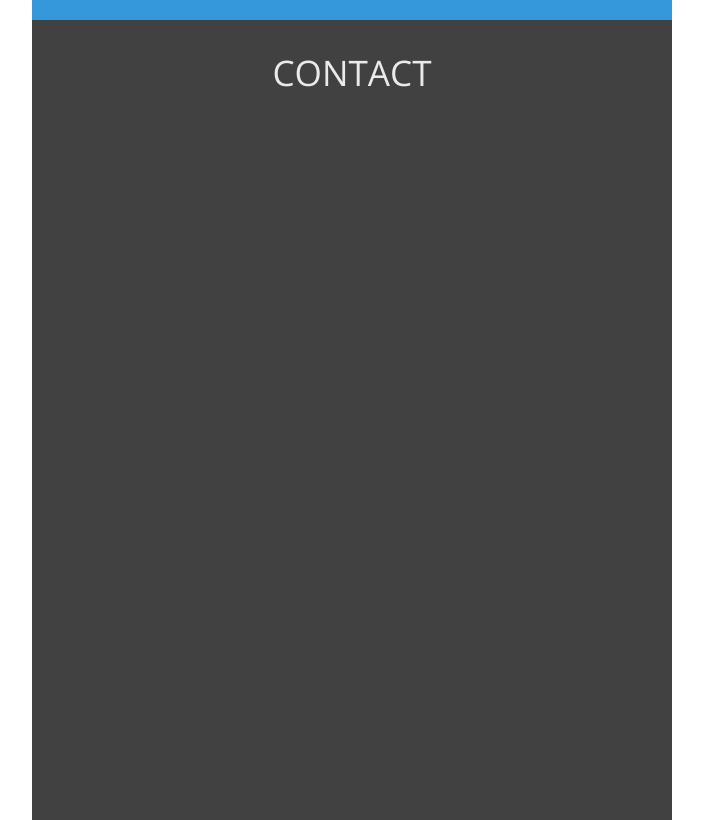
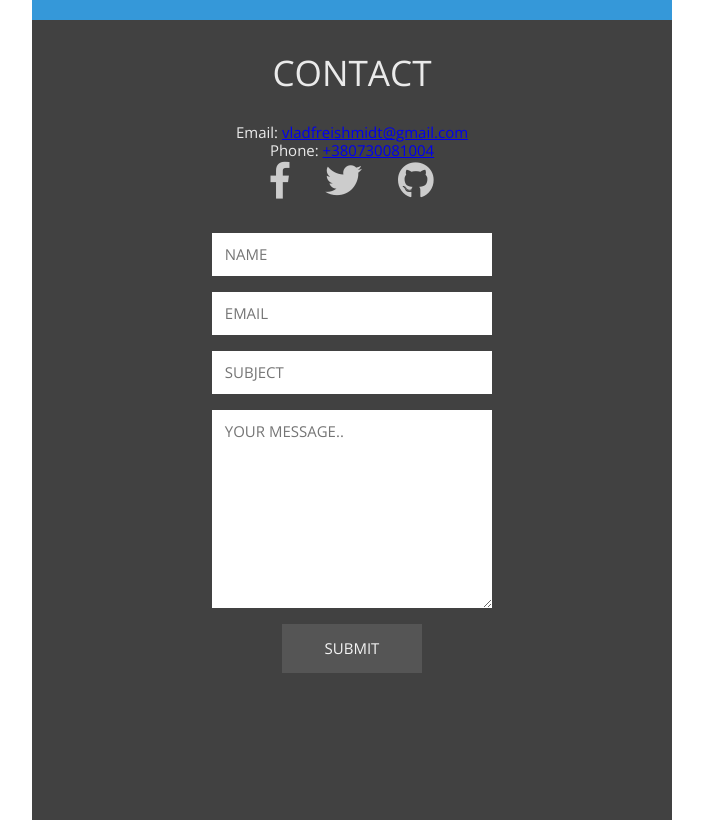
Before and after one commit to vladfreishmidt/vladfreishmidt.github.io, a plain HTML site: page index.html in a window 1280 px wide. Shown: the part 2780-3600 px from the top of the page, without its empty margins (288-991 px from the left). Drawn offline with nearby package versions, Linux system fonts and the light colour scheme.

Commit message:
contact section

```diff
--- a/css/main.css
+++ b/css/main.css
@@ -270,6 +270,42 @@ GENERAL
     color: #eaeaea;
   }
 
+  .contact-section .social-links {
+    margin-bottom: 2rem;
+  }
+
+  .contact-section .social-links a:hover {
+    color: #fff;
+  }
+
+  .contact-section form {
+    width: 70%;
+    margin: 0 auto;
+  }
+
+  .contact-section form input, textarea {
+    width: 100%;
+    display: block;
+    margin: 0 auto 1rem auto;
+    padding: .8rem;
+    border: none;
+  }
+
+  .contact-section form button[type=submit] {
+    border: none;
+    padding: 1rem;
+    width: 50%;
+    background-color: #555;
+    color: #f4f4f4;
+    text-transform: uppercase;
+    transition: .3s;
+  }
+
+  .contact-section form button[type=submit]:hover {
+    border: 1px solid #fff;
+    color: #fff;
+  }
+
 
 
   @media (max-width: 960px) {
--- a/index.html
+++ b/index.html
@@ -137,11 +137,28 @@
         </div>
     </section><!-- Portfolio section -->
 
-
+    <!-- CONTACT SECTION -->
     <section id="contact" class="contact-section">
         <div class="container">
             <h2>contact</h2>
+            <div class="contact-content">
+                <p>Email: <a href="mailto:vladfreishmidt@gmail.com">vladfreishmidt@gmail.com</a></p>
+                <p>Phone: <a href="tel:+380730081004">+380730081004</a></p>
+                <ul class="social-links">
+                   <li><a href=""><i class="fab fa-facebook-f"></i></a></li>
+                   <li><a href=""><i class="fab fa-twitter"></i></a></li>
+                   <li><a href=""><i class="fab fa-github"></i></a></li>
+                </ul>
+                <form class="" action="index.html" method="post">
+                    <input type="text" placeholder="NAME">
+                    <input type="email" placeholder="EMAIL">
+                    <input type="text" placeholder="SUBJECT">
+                    <textarea name="message" cols="40" rows="10" placeholder="YOUR MESSAGE.."></textarea>
+                    <button type="submit" name="button">submit</button>
+                </form>
+            </div>
         </div>
-    </section>
+    </section><!-- Contact section End -->
+
 </body>
 </html>
```
